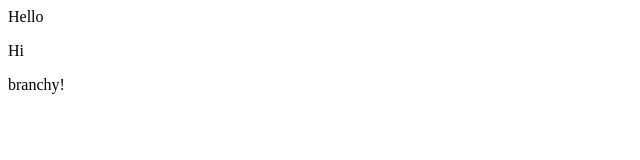
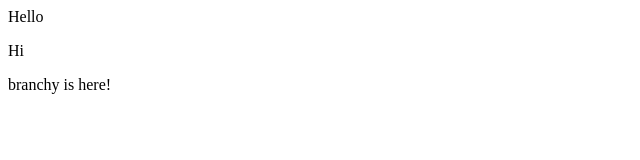
Before and after one commit to surheeho/git-test, a plain HTML site: page index.html in a window 1280 px wide. Shown: the full height of the page, 0-640 px from the left. Drawn offline with Linux system fonts and the light colour scheme.

Commit message:
branchy was here

```diff
--- a/index.html
+++ b/index.html
@@ -2,6 +2,6 @@
     <body>
         <p>Hello</p>
         <p>Hi</p>
-        <p>branchy!</p>
+        <p>branchy is here!</p>
     </body>
 </html>
```
